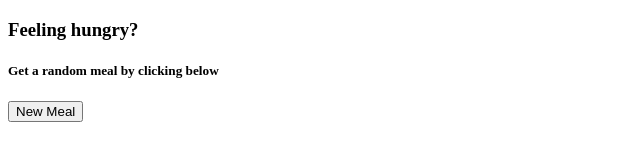
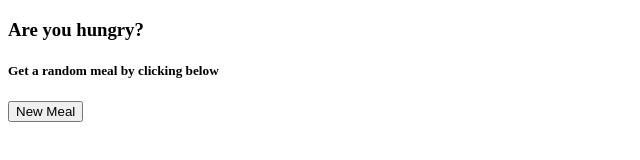
Before and after one commit to jakehonschopp/RecApp, a plain HTML site: page index.html in a window 1280 px wide. Shown: the full height of the page, 0-640 px from the left. Drawn offline with Linux system fonts and the light colour scheme; no server answers.

Commit message:
fixing small mistake

```diff
--- a/index.html
+++ b/index.html
@@ -8,7 +8,7 @@
   <body>
   	<div class="container">
   	  <div class="row text-center">
-  	  	<h3>Feeling hungry?</h3>
+  	  	<h3>Are you hungry?</h3>
   	  	<h5>Get a random meal by clicking below</h5>
         <button class="button-primary" id="get_meal">New Meal</button>
        </div>
```
